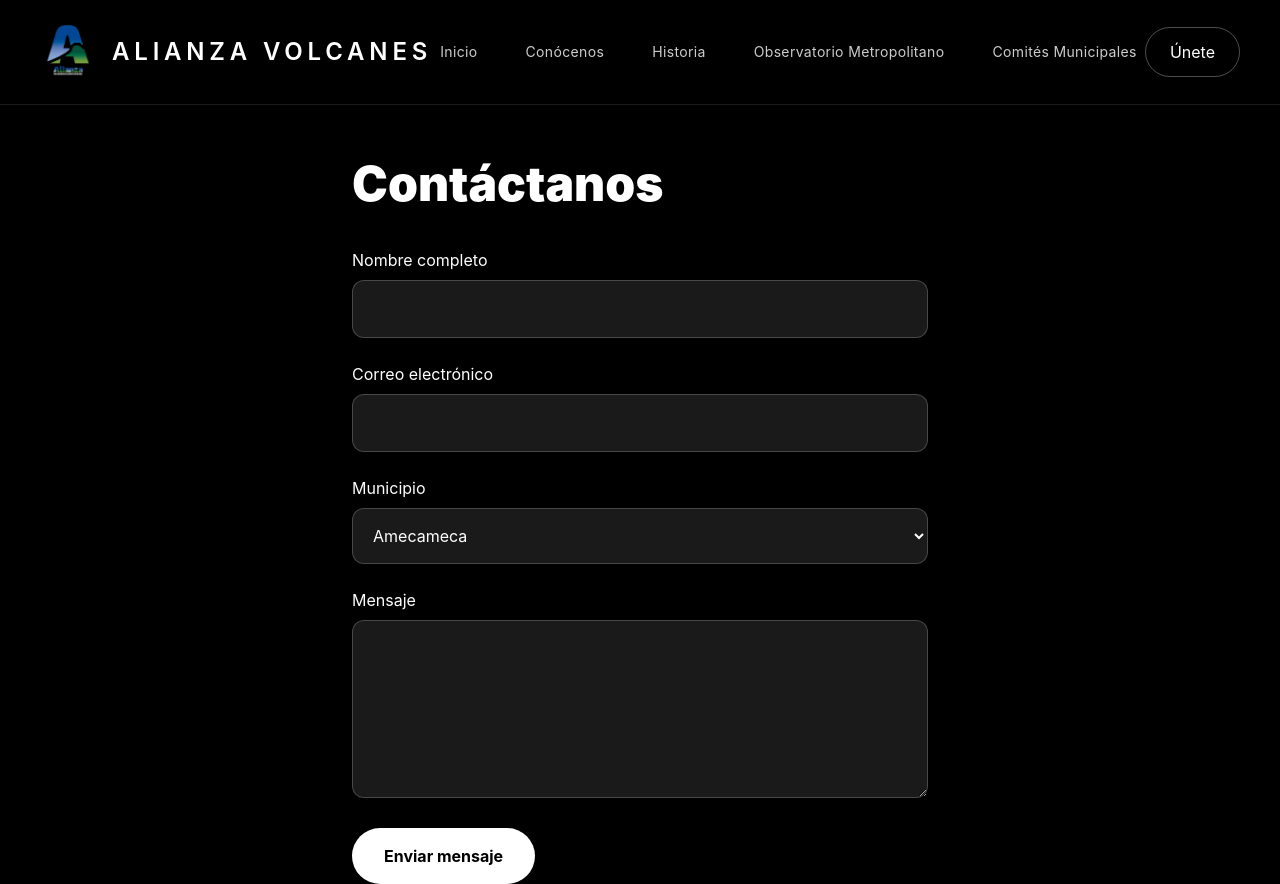
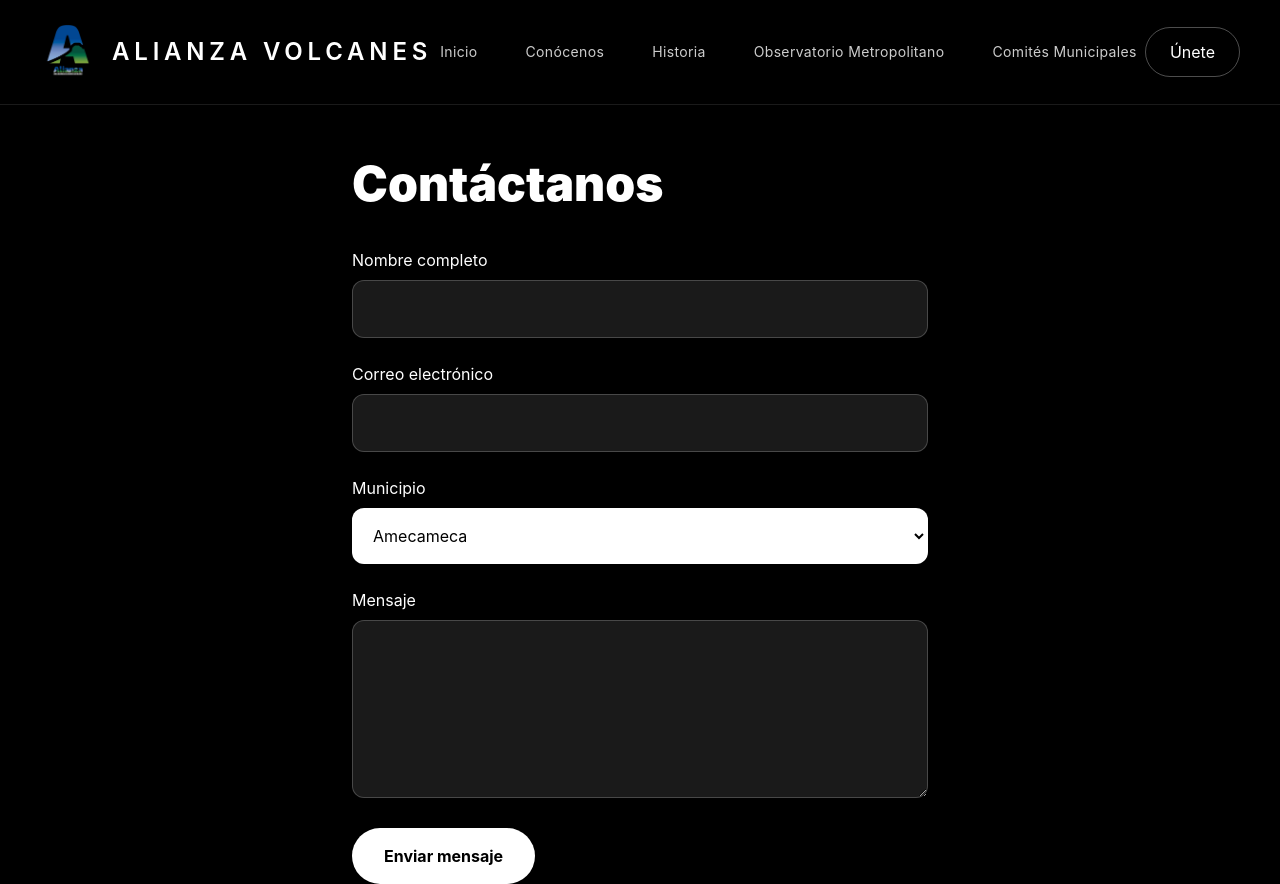
Before and after one commit to MAAM007/Alianza-Volcanes, a React (Vite) app: page /contacto in a window 1280 px wide. Built offline with nearby package versions, Linux system fonts and the light colour scheme.

Commit message:
Corrige lista de municipios

```diff
--- a/src/pages/Contacto.jsx
+++ b/src/pages/Contacto.jsx
@@ -32,7 +32,7 @@ export default function Contacto() {
           <div>
             <label className="block mb-2">Municipio</label>
 
-            <select className="w-full p-4 rounded-xl bg-white/10 border border-white/20">
+            <select className="w-full p-4 rounded-xl bg-white text-black border border-white/20">
               <option>Amecameca</option>
               <option>Atlautla</option>
               <option>Ayapango</option>
```
